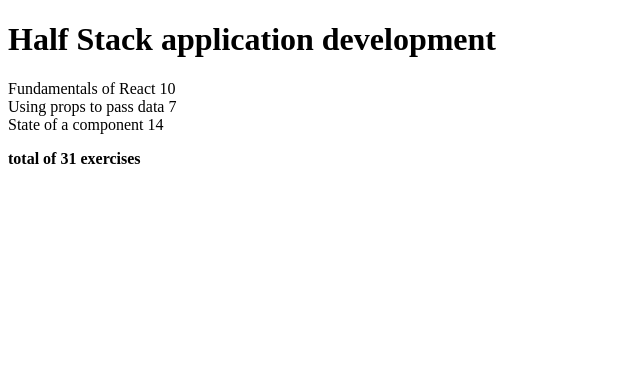
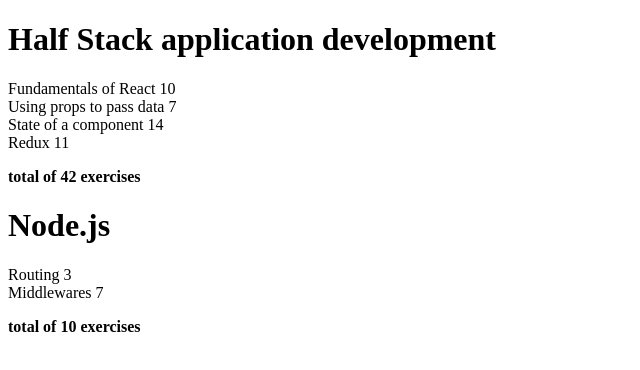
Before and after one commit to sni153/fso, a React (Vite) app in the folder part2/courseinfo/: page / in a window 1280 px wide. Shown: the top 370 px of the page, without its empty margins (0-640 px from the left). Built offline with nearby package versions, Linux system fonts and the light colour scheme.

Commit message:
add solution for 2.4: Course information step9

```diff
--- a/part2/courseinfo/src/App.jsx
+++ b/part2/courseinfo/src/App.jsx
@@ -33,9 +33,10 @@
 );
 
 const App = () => {
-  const course = {
+  const courses = [
+    {
+      name: "Half Stack application development",
       id: 1,
-    name: "Half Stack application development",
       parts: [
         {
           name: "Fundamentals of React",
@@ -52,10 +53,38 @@
           exercises: 14,
           id: 3,
         },
+        {
+          name: "Redux",
+          exercises: 11,
+          id: 4,
+        },
       ],
-  };
+    },
+    {
+      name: "Node.js",
+      id: 2,
+      parts: [
+        {
+          name: "Routing",
+          exercises: 3,
+          id: 1,
+        },
+        {
+          name: "Middlewares",
+          exercises: 7,
+          id: 2,
+        },
+      ],
+    },
+  ];
 
-  return <Course course={course} />;
+  return (
+    <>
+      {courses.map((course) => (
+        <Course key={course.id} course={course} />
+      ))}
+    </>
+  );
 };
 
 export default App;
```
Lines whose indentation alone changed are shown as unchanged.
